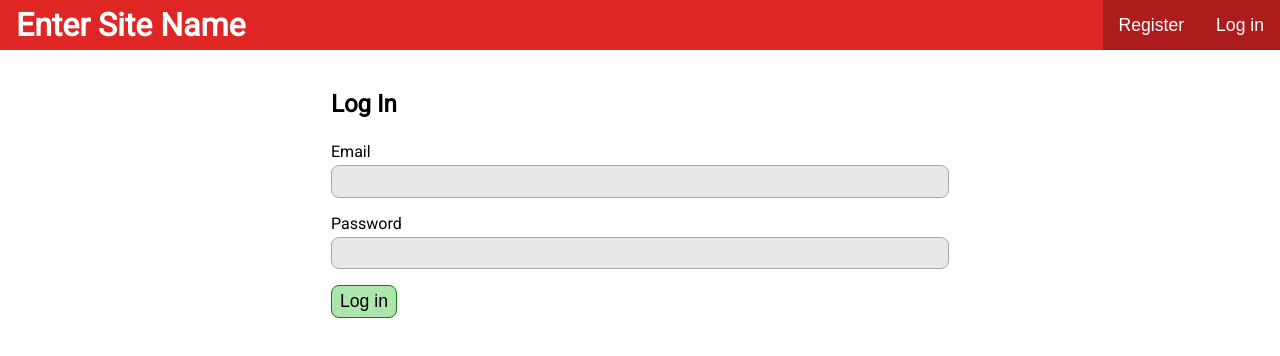
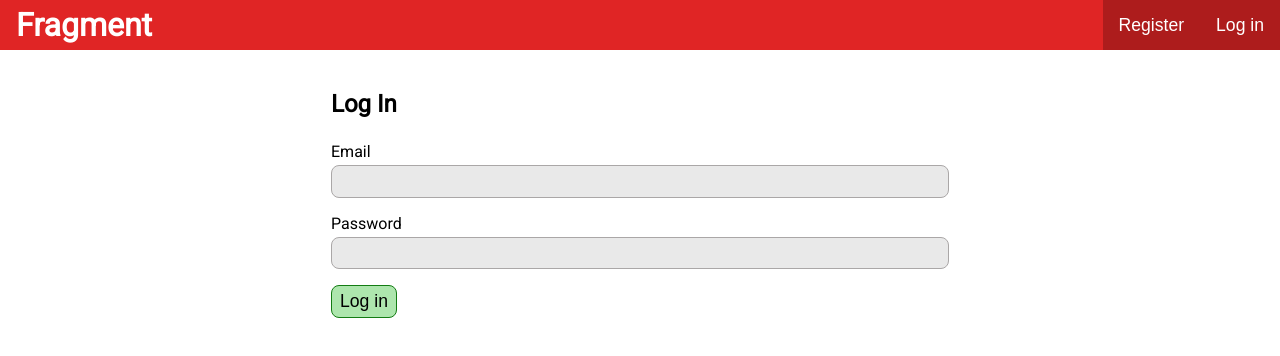
Before and after one commit to Michaeldremy/MERN-E-Commerce-Site, a React (Create React App) app in the folder client/: page /login in a window 1280 px wide. Shown: the top 356 px of the page. Built offline with nearby package versions, Linux system fonts and the light colour scheme; no server answers.

Commit message:
Website Name

```diff
--- a/client/src/components/auth/AuthOptions.js
+++ b/client/src/components/auth/AuthOptions.js
@@ -18,13 +18,17 @@ export default function AuthOptions() {
       token: undefined,
       user: undefined,
     });
-    localStorage.setItem("auth-token", "")
+    localStorage.setItem("auth-token", "");
   };
 
   return (
     <nav className="auth-options">
       {userData.user ? (
-        <button onClick={logout}>Log out</button>
+        <>
+          {/* This is our navigation */}
+          <button>Shirts</button>
+          <button onClick={logout}>Log out</button>
+        </>
       ) : (
         <>
           <button onClick={register}>Register</button>
--- a/client/src/components/layout/Header.js
+++ b/client/src/components/layout/Header.js
@@ -7,7 +7,7 @@ export default function Header() {
   return (
     <header id="header">
       <Link to="/">
-        <h1 className="title">Enter Site Name</h1>
+        <h1 className="title">Fragment</h1>
       </Link>
       {/* if we want to add more navigation we would add it here */}
       <AuthOptions />
--- a/client/src/components/pages/Home.js
+++ b/client/src/components/pages/Home.js
@@ -1,14 +1,17 @@
-import React from "react";
+import React, {useContext} from "react";
 
+import UserContext from '../../context/UserContext';
 import useHidePageInformation from '../../hooks/useHidePageInformation';
 
 export default function Home() {
+
+  const { userData } = useContext(UserContext);
 
   useHidePageInformation(); // Custom hook
 
   return (
     <div className="page">
-      <h1>hi</h1>
+      <h1>Welcome</h1>
     </div>
   );
 }
```
